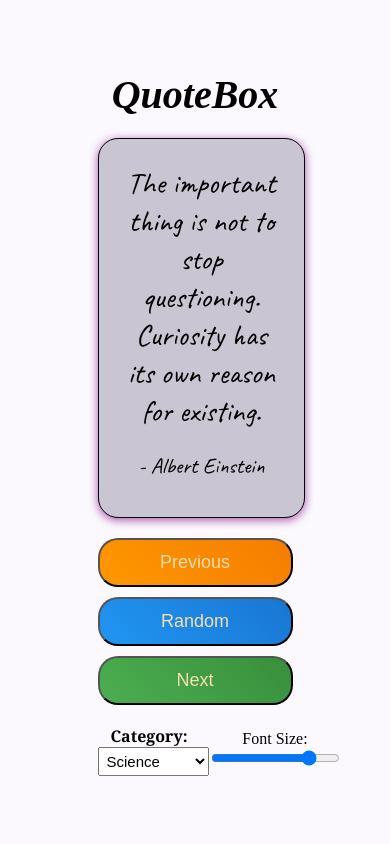
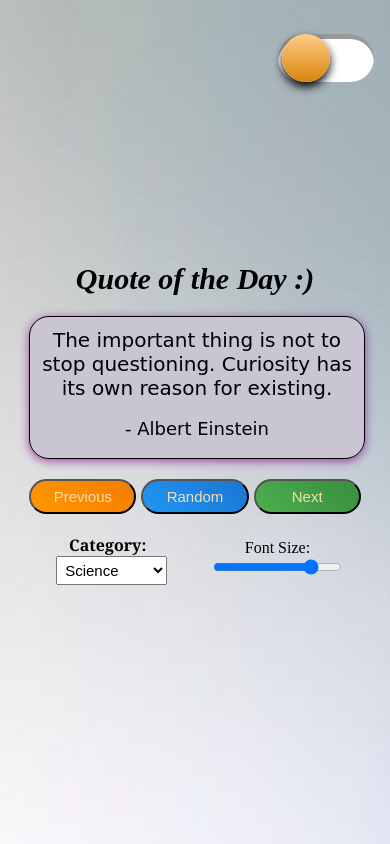
Before and after one commit to sisam1234/Quote-Generator, a plain HTML site: page index.html in a window 390 px wide. Drawn offline with Linux system fonts and the light colour scheme.

Commit message:
Toogle-between-darknode-lightmode

```diff
--- a/index.html
+++ b/index.html
@@ -1,18 +1,16 @@
 <!DOCTYPE html>
 <html lang="en">
+
 <head>
     <meta charset="UTF-8">
     <meta name="viewport" content="width=device-width, initial-scale=1.0">
     <title>Quote Generator</title>
     <link rel="stylesheet" href="style.css">
-    <script src="script.js" defer></script>
-    <link
-    rel="stylesheet"
-    href="https://cdnjs.cloudflare.com/ajax/libs/font-awesome/6.1.1/css/all.min.css"/>
 </head>
-<body>
+
+<body class="light-mode">
     <div class="container">
-        <h1>QuoteBox</h1>
+        <h1>Quote of the Day :)</h1>
         <div class="quote-box">
             <p class="quote" id="quotetext"></p>
             <p class="author" id="quoteauthor"></p>
@@ -25,19 +23,26 @@
         <div class="category-and_fontsize">
             <span class="category-list">
                 <span class="category-text">Category:</span>
-                <select  id="categorySelector" onchange="onChangeCategory()">
+                <select id="categorySelector" onchange="onChangeCategory()">
                     <option value="science">Science</option>
                     <option value="coding">Coding</option>
                     <option value="motivational">Motivational</option>
-                    <!-- <option value="motivational">motivational</option> -->
                 </select>
             </span>
-        <span class="fontsize">
-            <label for="fontSize">Font Size:</label>
-          <input type="range" id="fontsize" max="35" min="20" value="32" onchange="onChangeCategoryFontSize()"/>
-        </span>
+            <span class="font-size">
+                <label for="fontsize">Font Size:</label>
+                <input type="range" id="fontsize" max="35" min="20" value="32" onchange="onChangeCategoryFontSize()" />
+            </span>
         </div>
+
+        <div class="darkmode-toggle">
+            <input type="checkbox" id="darkToggle" />
+            <label for="darkToggle"></label>
+        </div>
+
+
     </div>
+    <script src="script.js"></script>
+</body>
 
-</body>
 </html>
--- a/script.js
+++ b/script.js
@@ -180,4 +180,12 @@ function onChangeCategoryFontSize() {
         `${fontSize - 10}` + "px";
 }
 
+const toggleSwitch = document.getElementById('darkToggle');
+
+// add an event listener for the toggle change
+toggleSwitch.addEventListener('change', () => {
+    // toggle the dark-mode class on the body if checked
+    document.body.classList.toggle('dark-mode', toggleSwitch.checked);
+});
+
 displayQuote();
--- a/style.css
+++ b/style.css
@@ -1,25 +1,38 @@
-@import url("https://fonts.googleapis.com/css2?family=Asap:ital,wght@0,100..900;1,100..900&family=Caveat:wght@400..700&display=swap");
+body {
+  display: flex;
+  justify-content: center;
+  align-items: center;
+  height: 100vh;
+  margin: 0;
+  padding: 0;
 
-:root {
-    --dark-color: #080211;
-    --light-color: #fbf9fe;
-    --text-color: #0a0a0a;
 
 }
-  body {
-    background-color: var(--light-color);
-    display: flex;
-    justify-content: center;
-    align-items: center; /* Centers content vertically */
-    height: 100vh;
-    margin: 0;
-    padding: 0; /* Reset margin for full height */
+
+.light-mode {
+  background-image: url('img/lightmode.jpg');
+  background-size: cover;
+  background-position: center;
+  background-repeat: no-repeat;
+}
+
+.dark-mode {
+  background-image: url('img/darkmode.jpg');
+  background-size: cover;
+  background-position: center;
+  background-repeat: no-repeat;
+  color: white;
+}
+
+.dark-mode .quote-box {
+  color: black;
 }
 
 .container {
   width: 50%;
   text-align: center;
 }
+
 h1 {
   font-style: italic;
   font-weight: bold;
@@ -27,22 +40,27 @@
   margin-bottom: 20px;
   margin-top: 2px;
 }
+
 .quote-box {
   padding: 20px;
   border: 1px solid black;
   border-radius: 20px;
   box-shadow: 0 2px 10px rgba(128, 0, 128, 0.684);
-    height: 150px;
   margin-bottom: 20px;
   width: 100%;
-    background-color:  rgb(202, 197, 210);
+  background-color: rgb(202, 197, 210);
   margin: 0 auto;
+  height: auto;
+  overflow: hidden;
 }
+
 .quote {
   font-size: 30px;
   font-family: "Caveat", cursive;
   margin: 10px;
+
 }
+
 .author {
   font-size: 22px;
   font-family: "Caveat", cursive;
@@ -64,77 +82,121 @@
   width: 100%;
   color: wheat;
 }
+
 .controls .next {
-    background: linear-gradient(45deg, #4CAF50, #388E3C); /* Green gradient */
+  background: linear-gradient(45deg, #4CAF50, #388E3C);
 }
+
 .controls .random {
-    background: linear-gradient(45deg, #2196F3, #1976D2); /* Blue gradient */
+  background: linear-gradient(45deg, #2196F3, #1976D2);
 }
 
 .controls .previous {
-    background: linear-gradient(45deg, #FF9800, #F57C00); /* Orange gradient */
+  background: linear-gradient(45deg, #FF9800, #F57C00);
 }
+
 .controls button:hover {
-    transform: translateY(-2px); /* Slight lift effect */
+  transform: translateY(-2px);
+
 }
+
 .category-and_fontsize {
   display: flex;
   justify-content: space-between;
   align-items: center;
   margin-top: 20px;
 }
+
 .category-text {
   font-family: Cambria, Cochin, Georgia, Times, 'Times New Roman', serif;
   font-weight: bold;
   margin-right: 8px;
+
 }
+
+
 select {
   padding: 4px;
   font-size: 15px;
 }
 
-
-
-
-
-  /* For small screens (e.g., phones) */
-  @media (max-width: 600px) {
-    h1 {
-      font-size: 40px;
-    }
-    .quote-box {
-      max-width: 90%;
-      height: auto;
-      padding: 15px;
+.darkmode-toggle {
+  position: absolute;
+  top: 4%;
+  right: 4%;
+  display: flex;
+  align-items: center;
+  cursor: pointer;
 }
 
-    .controls {
-      flex-direction: column;
-      gap: 10px;
+label[for="darkToggle"] {
+  width: 5em;
+  height: 3em;
+  padding: 0 0.5em;
+  position: relative;
+  display: flex;
+  background: white;
+  border-radius: 10em;
+  box-shadow: inset 0px 5px rgba(0, 0, 0, 0.4), inset 0px -5px 15px rgba(255, 255, 255, 0.4);
+  cursor: pointer;
+  transition: 0.3s;
+
+}
+
+label[for="darkToggle"]::after {
+  content: "";
+  width: 3em;
+  height: 3em;
+  position: absolute;
+  left: 0.25em;
+  background: linear-gradient(180deg, #ffcc89, #d8860b);
+  border-radius: 180px;
+  box-shadow: 0px 5px 10px black;
+  transition: 0.3s;
+}
+
+#darkToggle {
+  width: 0;
+  height: 0;
+  visibility: hidden;
+}
+
+#darkToggle:checked+label {
+  background: #4b1010;
+}
+
+#darkToggle:checked+label::after {
+  transform: translateX(3em);
+  background: linear-gradient(180deg, rgb(47, 31, 31), rgb(136, 129, 129));
+}
+
+@media only screen and (max-width: 720px) {
+  .container {
+    width: 85%;
   }
 
   button {
+    padding: 7px 10px;
+    font-size: 15px;
+  }
+  .controls{
+    gap: 5px;
+  }
+
+  h1 {
+    font-size: 30px;
+  }
+
+  .quote-box {
     width: 100%;
+    padding: 1px;
+  }
+
+  .quote {
+    font-size: 20px;
+  }
+
+  .author {
     font-size: 18px;
   }
 }
-
-  /* For medium screens (e.g., tablets) */
-  @media (min-width: 601px) and (max-width: 900px) {
-    h1 {
-      font-size: 50px;
-    }
-
-    .quote-box {
-      max-width: 80%;
-      padding: 20px;
-    }
-
-    .controls {
-      gap: 15px;
-    }
-
-    button {
-      padding: 10px 18px;
-    }
-  }
```
Also changed, not shown: img/darkmode.jpg (added), img/lightmode.jpg (added). Lines whose indentation alone changed are shown as unchanged.
